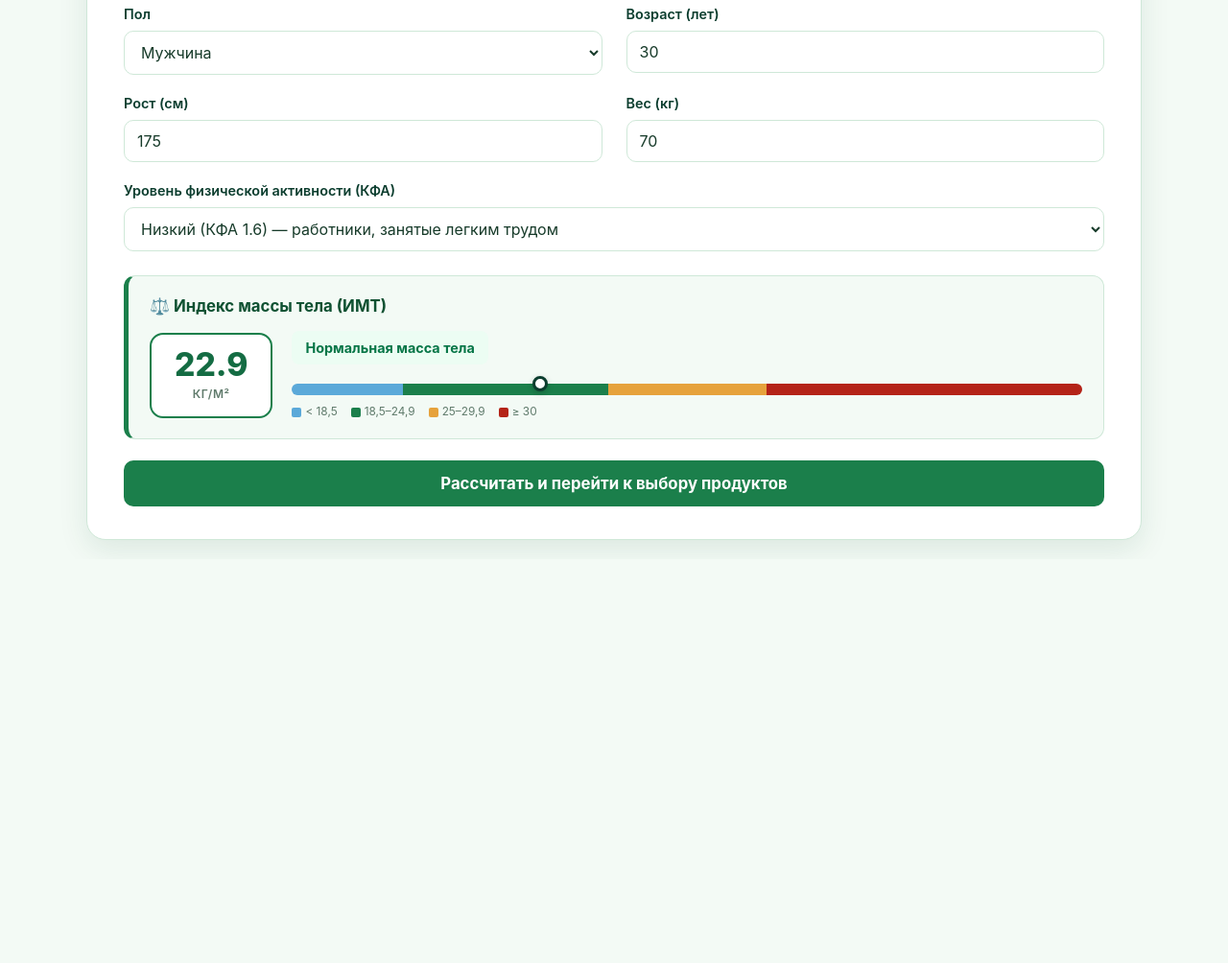
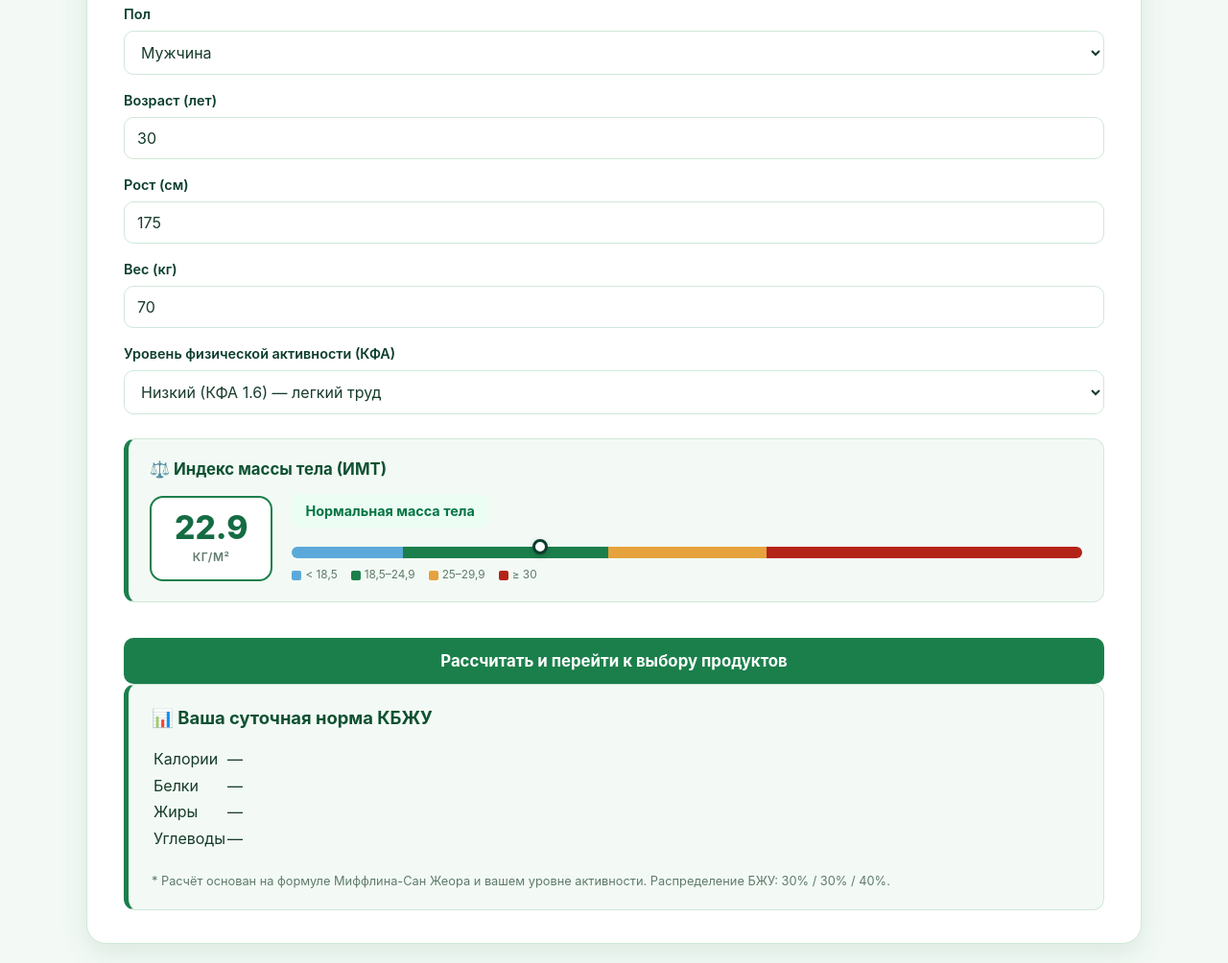
Before and after one commit to aleksandrazirkova02-lab/-2, a plain HTML site: page index.html in a window 1280 px wide. Shown: the part 232-1236 px from the top of the page at 96% size. Before the commit the page ends 815 px from the top, so only its background shows below. Drawn offline with Linux system fonts and the light colour scheme.

Commit message:
Update index.html

```diff
--- a/index.html
+++ b/index.html
@@ -1315,7 +1315,10 @@
     </div>
 
        <div id="tab1" class="tab-content active">
-        <div class="grid">
+        <div class="personal-data-layout">
+            <!-- ЛЕВАЯ КОЛОНКА: Ввод данных и ИМТ -->
+            <div class="left-column">
+                <div class="grid" style="grid-template-columns: 1fr; gap: 15px;">
                     <div class="field">
                         <label for="gender">Пол</label>
                         <select id="gender">
@@ -1335,25 +1338,56 @@
                         <label for="weight">Вес (кг)</label>
                         <input type="number" id="weight" min="40" max="180" value="70">
                     </div>
-            <div class="field" style="grid-column: 1 / -1;">
+                    <div class="field">
                         <label for="activity">Уровень физической активности (КФА)</label>
                         <select id="activity">
-                    <option value="1.4">Минимальный (КФА 1.4) — работники преимущественно умственного труда (сидячий образ жизни)</option>
-                    <option value="1.6" selected>Низкий (КФА 1.6) — работники, занятые легким трудом</option>
-                    <option value="1.9">Средний (КФА 1.9) — работники средней тяжести труда</option>
-                    <option value="2.2">Высокий (КФА 2.2) — работники тяжелого физического труда</option>
+                            <option value="1.4">Минимальный (КФА 1.4) — сидячий образ жизни</option>
+                            <option value="1.6" selected>Низкий (КФА 1.6) — легкий труд</option>
+                            <option value="1.9">Средний (КФА 1.9) — труд средней тяжести</option>
+                            <option value="2.2">Высокий (КФА 2.2) — тяжелый физический труд</option>
                         </select>
                     </div>
                 </div>
 
-        <div class="bmi-inline-card" id="bmiInlineCard">
+                <div class="bmi-inline-card" id="bmiInlineCard" style="margin-top: 15px;">
                     <h2>⚖️ Индекс массы тела (ИМТ)</h2>
-            <p class="bmi-placeholder">Введите корректные рост (140–220 см) и вес (40–180 кг), чтобы увидеть ИМТ.</p>
-        </div>
-
-        <button class="btn" onclick="calculate()">Рассчитать и перейти к выбору продуктов</button>
-    </div>
-
+                    <p class="bmi-placeholder">Введите данные, чтобы увидеть ИМТ.</p>
+                </div>
+
+                <button class="btn" onclick="calculate()" style="margin-top: 15px;">Рассчитать и перейти к выбору продуктов</button>
+            </div>
+
+            <!-- ПРАВАЯ КОЛОНКА: Таблица КБЖУ -->
+            <div class="right-column">
+                <div class="result-card" style="margin-bottom: 0; height: 100%;">
+                    <h2>📊 Ваша суточная норма КБЖУ</h2>
+                    <table class="preview-table">
+                        <tbody>
+                            <tr>
+                                <td>Калории</td>
+                                <td id="preview-kcal">—</td>
+                            </tr>
+                            <tr>
+                                <td>Белки</td>
+                                <td id="preview-protein">—</td>
+                            </tr>
+                            <tr>
+                                <td>Жиры</td>
+                                <td id="preview-fat">—</td>
+                            </tr>
+                            <tr>
+                                <td>Углеводы</td>
+                                <td id="preview-carbs">—</td>
+                            </tr>
+                        </tbody>
+                    </table>
+                    <p style="font-size: 0.8rem; color: var(--muted); margin-top: 20px; line-height: 1.4;">
+                        * Расчёт основан на формуле Миффлина-Сан Жеора и вашем уровне активности. Распределение БЖУ: 30% / 30% / 40%.
+                    </p>
+                </div>
+            </div>
+        </div>
+    </div>
     <div id="tab2" class="tab-content">
         <p style="margin-bottom: 18px; color: var(--muted); font-size: 0.92rem;">
             Нажмите круглую кнопку «+» у продукта — он добавится в дневник. Для «Готовых блюд» доступны подкатегории
```
Lines whose indentation alone changed are shown as unchanged.
